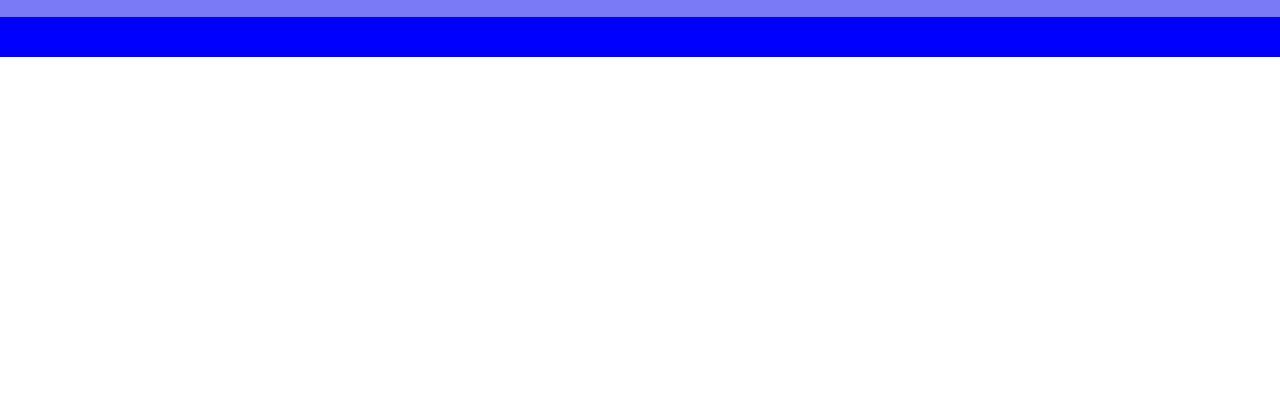
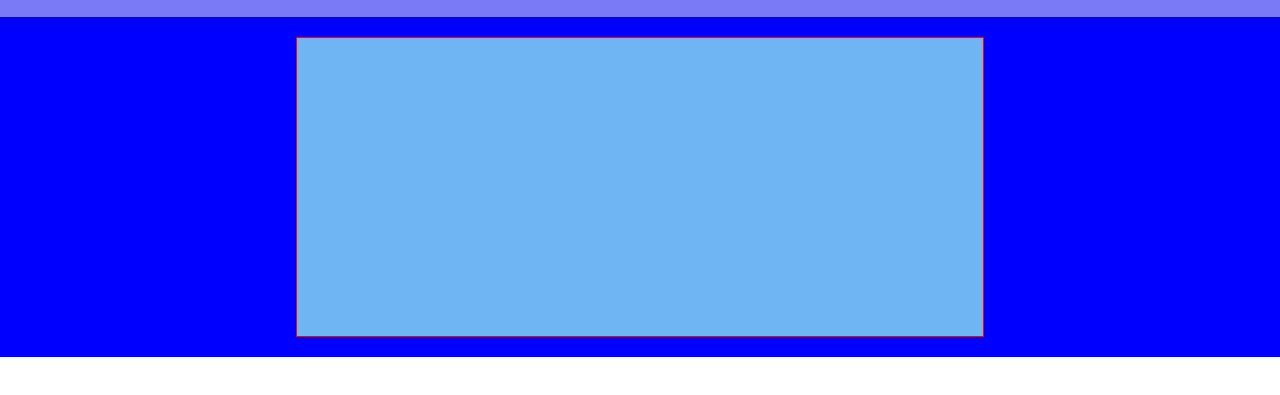
Before and after one commit to Leonardo-Corazzini/htmlcss-struttura-discord, a plain HTML site: page index.html in a window 1280 px wide. Shown: the part 73-468 px from the top of the page. Drawn offline with Linux system fonts and the light colour scheme.

Commit message:
add fist layout section

```diff
--- a/css/app.css
+++ b/css/app.css
@@ -49,7 +49,16 @@ img {
 .section-layout-1{
     background-color: blue;
 }
+.section-layout-1 .row{
+    justify-content: center;
+}
 /* DEBUG */
 .conteiner .debug{
     background-color: orange;
 }
+.col{
+    border: 1px solid red;
+    min-height: 300px;
+    flex-basis: 80%;
+    background-color: rgb(111, 181, 243);
+}
```
